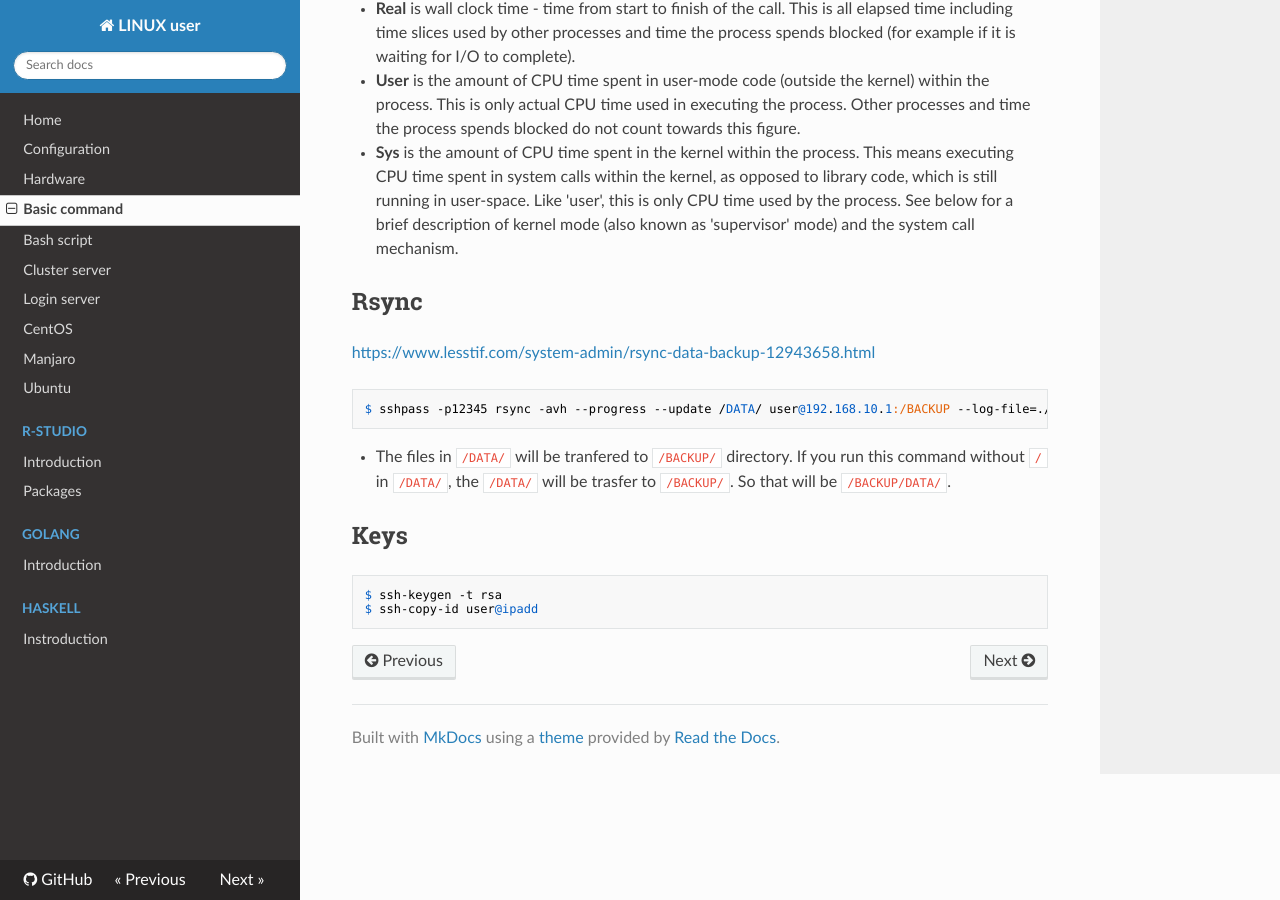
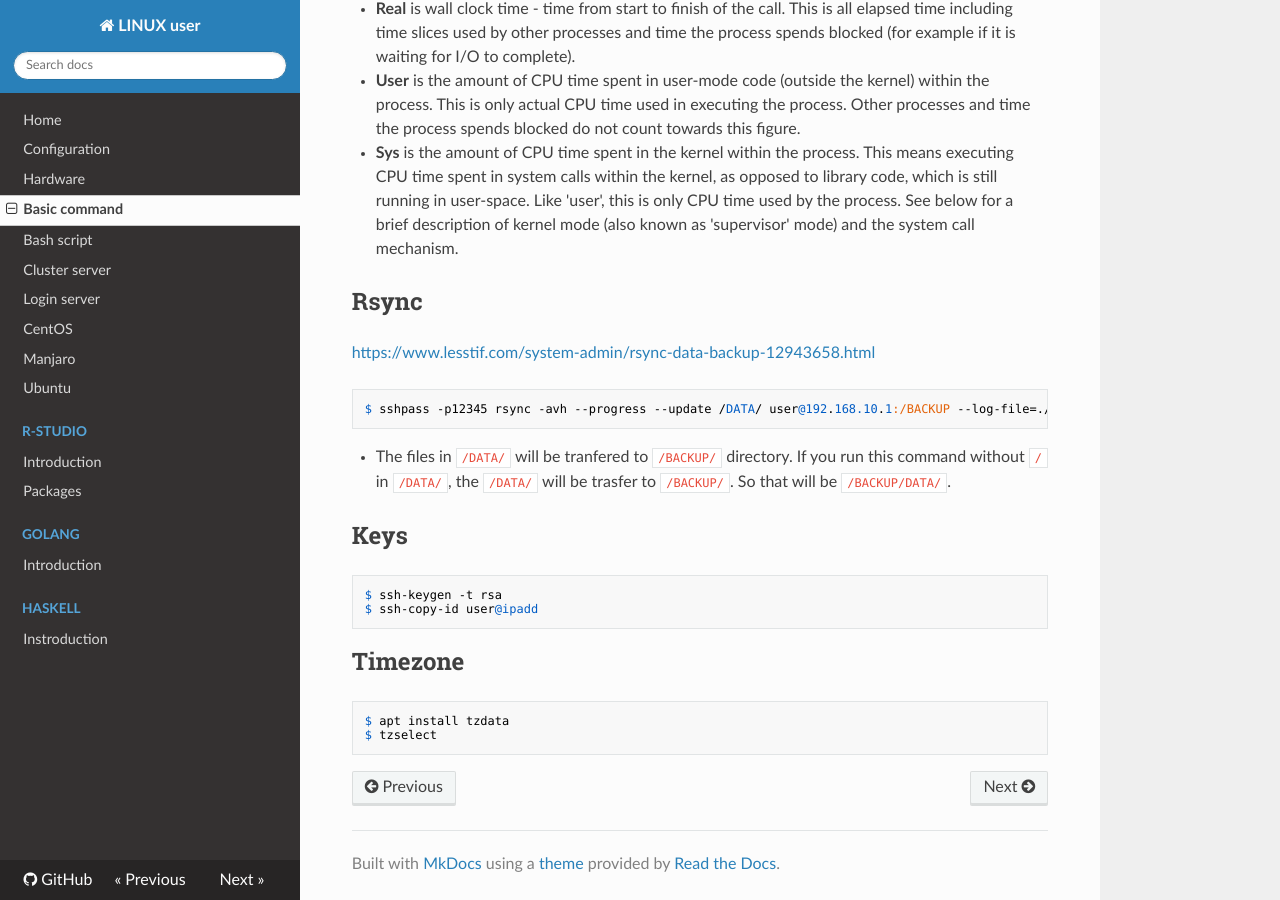
Before and after one commit to WonyoungCho/LINUX, an MkDocs documentation site: the page built from docs/basic_comm.md, in a window 1280 px wide and 900 px high, scrolled down 5701 px. Built offline with MkDocs 1.6.1, drawn with Linux system fonts in a browser that asks for light colours; nearby versions of some CDN libraries; old or Windows-style settings are respelled for this version of MkDocs.

Commit message:
Update basic_comm.md

````diff
--- a/docs/basic_comm.md
+++ b/docs/basic_comm.md
@@ -278,3 +278,9 @@ $ sshpass -p12345 rsync -avh --progress --update /DATA/ user@192.168.10.1:/BACKU
 $ ssh-keygen -t rsa
 $ ssh-copy-id user@ipadd
 ```
+
+## Timezone
+```
+$ apt install tzdata
+$ tzselect
+```
````
